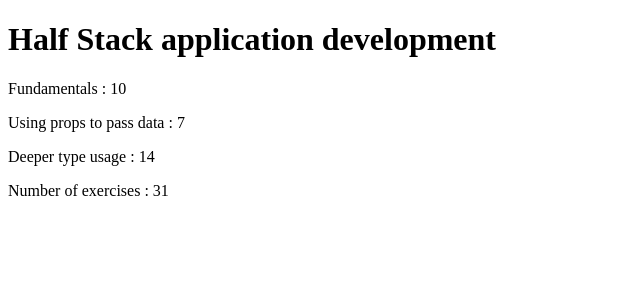
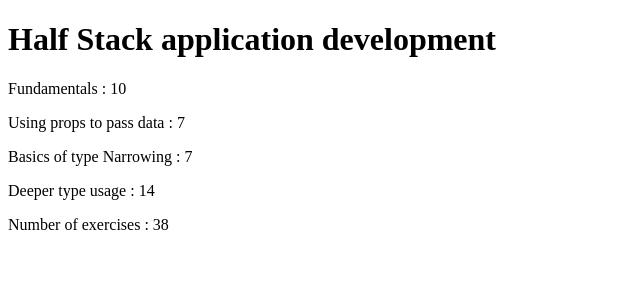
Before and after one commit to MarcoMR4/FullStack_part9, a React (Vite) app: page / in a window 1280 px wide. Shown: the top 300 px of the page, without its empty margins (0-640 px from the left). Built offline with nearby package versions, Linux system fonts and the light colour scheme.

Commit message:
refactor: enhance course parts structure with detailed types

```diff
--- a/src/App.tsx
+++ b/src/App.tsx
@@ -1,24 +1,38 @@
 import Total from "./components/Total";
 import Header from "./components/Header";
 import Content from "./components/Content";
+import type { CoursePart } from "./types";
 
 
 const App = () => {
   const courseName = "Half Stack application development";
-  const courseParts = [
+  const courseParts: CoursePart[] = [
     {
       name: "Fundamentals",
-      exerciseCount: 10
+      exerciseCount: 10,
+      description: "This is an awesome course part",
+      kind: "basic"
     },
     {
       name: "Using props to pass data",
-      exerciseCount: 7
+      exerciseCount: 7,
+      groupProjectCount: 3,
+      kind: "group"
+    },
+    {
+      name: "Basics of type Narrowing",
+      exerciseCount: 7,
+      description: "How to go from unknown to string",
+      kind: "basic"
     },
     {
       name: "Deeper type usage",
-      exerciseCount: 14
-    }
-  ];
+      exerciseCount: 14,
+      description: "Confusing description",
+      backgroundMaterial: "https://type-level-typescript.com/template-literal-types",
+      kind: "background"
+    },
+  ]
 
   const totalExercises = courseParts.reduce((sum, part) => sum + part.exerciseCount, 0);
 
--- a/src/components/Content.tsx
+++ b/src/components/Content.tsx
@@ -1,10 +1,7 @@
-interface coursePart {
-    name: string;
-    exerciseCount: number;
-}
+import type { CoursePart } from "../types";
 
 interface contentProps {
-    courseParts: coursePart[];
+    courseParts: CoursePart[];
 }
 
 const Content = (props: contentProps) => {
--- /dev/null
+++ b/src/types.ts
@@ -0,0 +1,22 @@
+interface CoursePartBase {
+  name: string;
+  exerciseCount: number;
+}
+
+interface CoursePartBasic extends CoursePartBase {
+  description: string;
+  kind: "basic"
+}
+
+interface CoursePartGroup extends CoursePartBase {
+  groupProjectCount: number;
+  kind: "group"
+}
+
+interface CoursePartBackground extends CoursePartBase {
+  description: string;
+  backgroundMaterial: string;
+  kind: "background"
+}
+
+export type CoursePart = CoursePartBasic | CoursePartGroup | CoursePartBackground;
```
